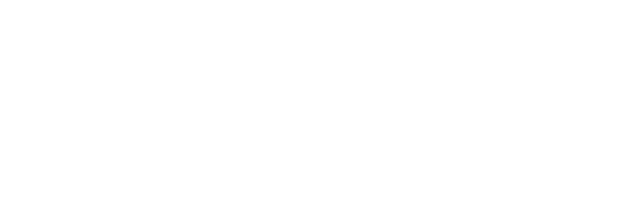
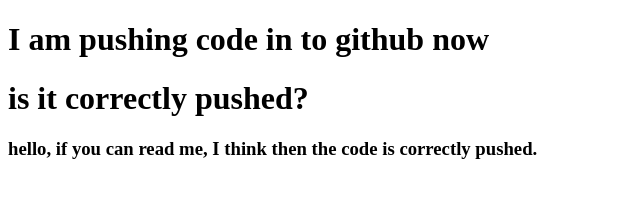
Before and after one commit to riyad313/my-second-repo, a plain HTML site: page index.html in a window 1280 px wide. Shown: the whole page, without its empty margins (0-640 px from the left). Drawn offline with Linux system fonts and the light colour scheme.

Commit message:
new header

```diff
--- a/index.html
+++ b/index.html
@@ -7,6 +7,8 @@
     <title>My Second Repo</title>
 </head>
 <body>
-
+    <h1>I am pushing code in to github now</h1>
+    <h1>is it correctly pushed?</h1>
+    <h3>hello, if you can read me, I think then the code is correctly pushed.</h3>
 </body>
 </html>
```
